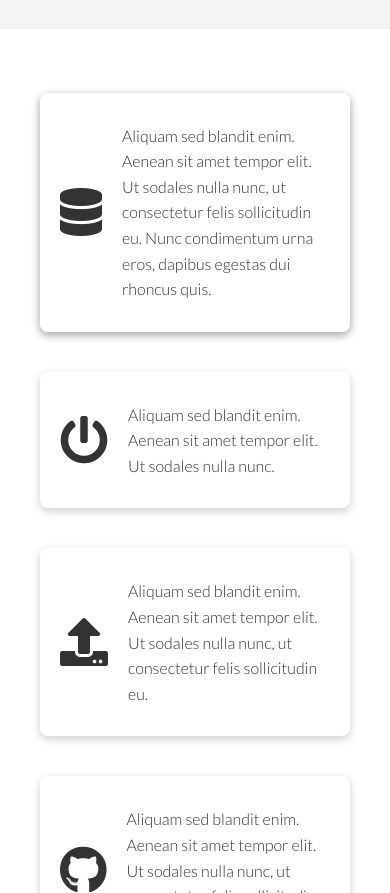
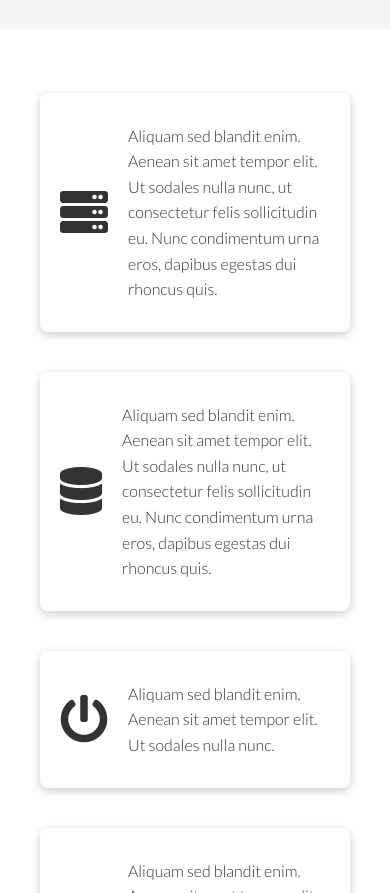
Before and after one commit to enjoykcc456/responsive-web, a plain HTML site: page features.html in a window 390 px wide. Shown: the part 1239-2132 px from the top of the page. Drawn offline with Linux system fonts and the light colour scheme.

Commit message:
third commit

```diff
--- a/css/style.css
+++ b/css/style.css
@@ -373,7 +373,6 @@ code {
   .features-main .grid > *:first-child,
   .features-main .grid > *:nth-child(2) {
     grid-column: 1;
-    grid-row: 1;
   }
 }
 
```
